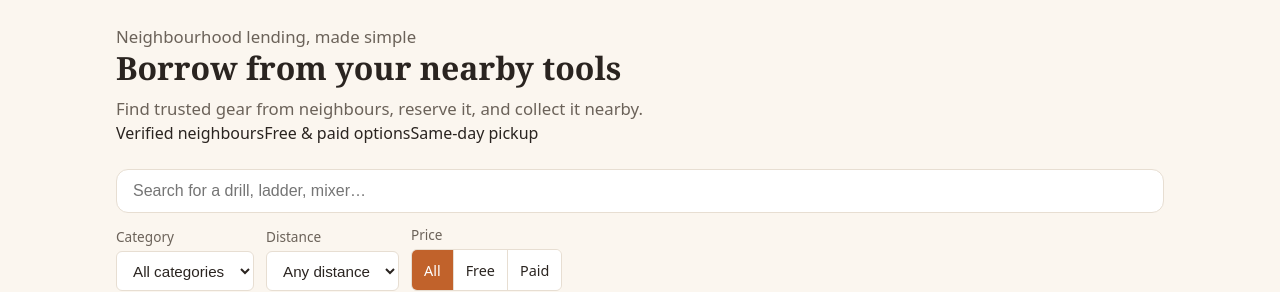
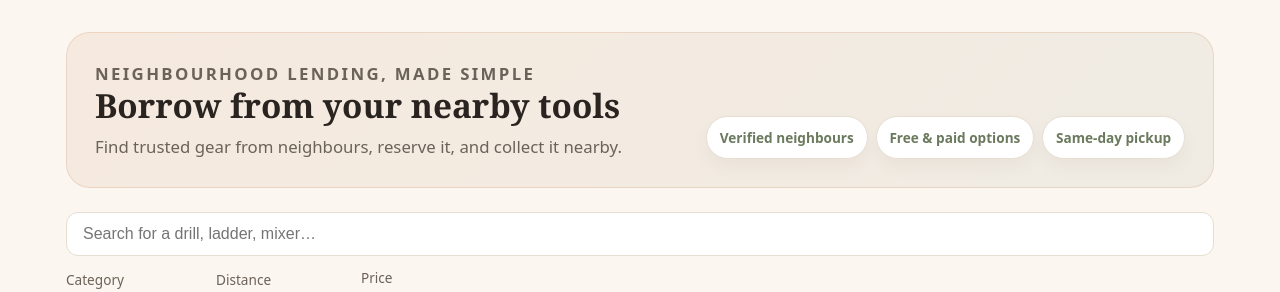
Before and after one commit to ThamiRoneo/founder-captone-nearbytool-app, a React (Vite) app: page / in a window 1280 px wide. Shown: the top 292 px of the page. Built offline with nearby package versions, Linux system fonts and the light colour scheme.

Commit message:
style: refresh home page layout and hero visuals

```diff
--- a/src/pages/HomePage.css
+++ b/src/pages/HomePage.css
@@ -1,15 +1,38 @@
 .home-page {
-  max-width: 1080px;
+    max-width: 1180px;
     margin: 0 auto;
-  padding: var(--space-5) var(--space-4) var(--space-7);
+    padding: var(--space-6) var(--space-4) var(--space-7);
 }
 
 .home-page__intro {
+    display: flex;
+    justify-content: space-between;
+    align-items: flex-end;
+    gap: var(--space-4);
     margin-bottom: var(--space-5);
+    padding: clamp(1.25rem, 2.2vw, 1.75rem);
+    background: linear-gradient(135deg, rgba(193, 98, 43, 0.08), rgba(107, 122, 94, 0.08));
+    border: 1px solid rgba(193, 98, 43, 0.16);
+    border-radius: calc(var(--radius-lg) + 4px);
+}
+
+.home-page__intro-copy {
+    max-width: 640px;
+}
+
+.home-page__eyebrow {
+    display: inline-flex;
+    align-items: center;
+    margin: 0 0 var(--space-2);
+    color: var(--color-terracotta-dark);
+    font-size: 0.8rem;
+    font-weight: 700;
+    letter-spacing: 0.14em;
+    text-transform: uppercase;
 }
 
 .home-page__intro h1 {
-  font-size: 2rem;
+    font-size: clamp(1.7rem, 2.6vw, 2.55rem);
     margin-bottom: var(--space-2);
 }
 
@@ -17,6 +40,25 @@
     color: var(--color-text-muted);
     margin: 0;
     font-size: 1.05rem;
+}
+
+.home-page__intro-highlights {
+    display: flex;
+    flex-wrap: wrap;
+    gap: var(--space-2);
+}
+
+.home-page__highlight-pill {
+    display: inline-flex;
+    align-items: center;
+    padding: 0.65rem 0.8rem;
+    border: 1px solid var(--color-border);
+    border-radius: 999px;
+    background: var(--color-surface);
+    box-shadow: 0 8px 18px rgba(42, 36, 32, 0.04);
+    color: var(--color-sage);
+    font-size: 0.85rem;
+    font-weight: 600;
 }
 
 .home-page__status {
@@ -53,3 +95,14 @@
     grid-template-columns: repeat(auto-fill, minmax(240px, 1fr));
     gap: var(--space-4);
 }
+
+@media (max-width: 640px) {
+    .home-page__intro {
+        flex-direction: column;
+        align-items: flex-start;
+    }
+
+    .home-page__intro-highlights {
+        width: 100%;
+    }
+}
```
Lines whose indentation alone changed are shown as unchanged.
